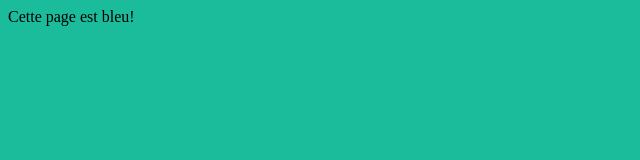
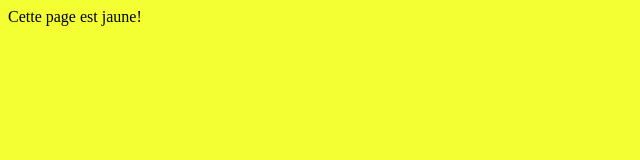
Before and after one commit to Stephanewalgenwitz/essaiBTSSNwalgenwitzstephane, a plain HTML site: page index.html in a window 1280 px wide. Shown: the whole page, without its empty margins (0-640 px from the left). Drawn offline with Linux system fonts and the light colour scheme.

Commit message:
Troisième version : page jaune

```diff
--- a/index.html
+++ b/index.html
@@ -2,11 +2,11 @@
 <html>
 
 	<head>
-		<title>Page bleu</title>
+		<title>Page jaune</title>
 	</head>
 
-	<body style="background-color:#1abc9c">
-		Cette page est bleu!
+	<body style="background-color:#F3FF33">
+		Cette page est jaune!
 	</body>
 
 </html>
```
